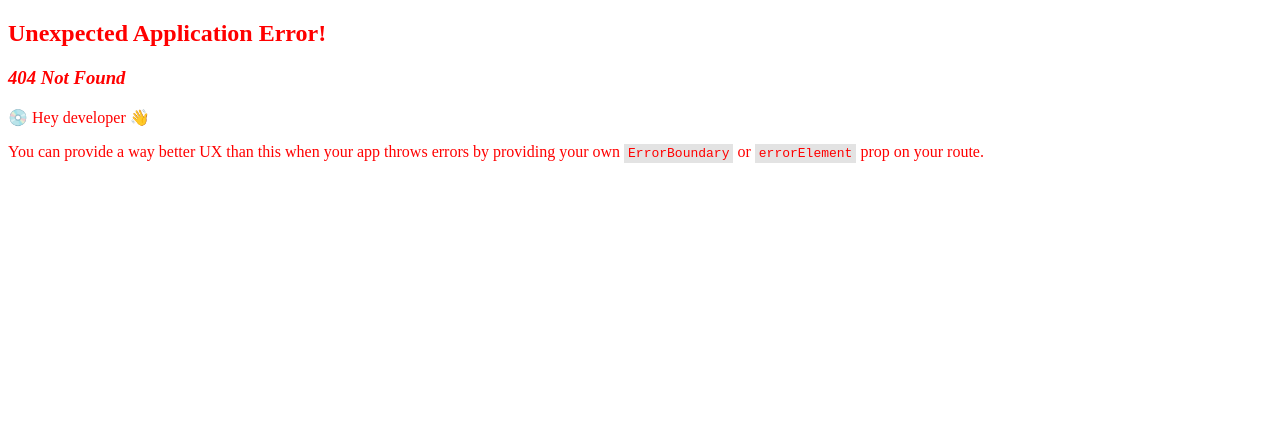
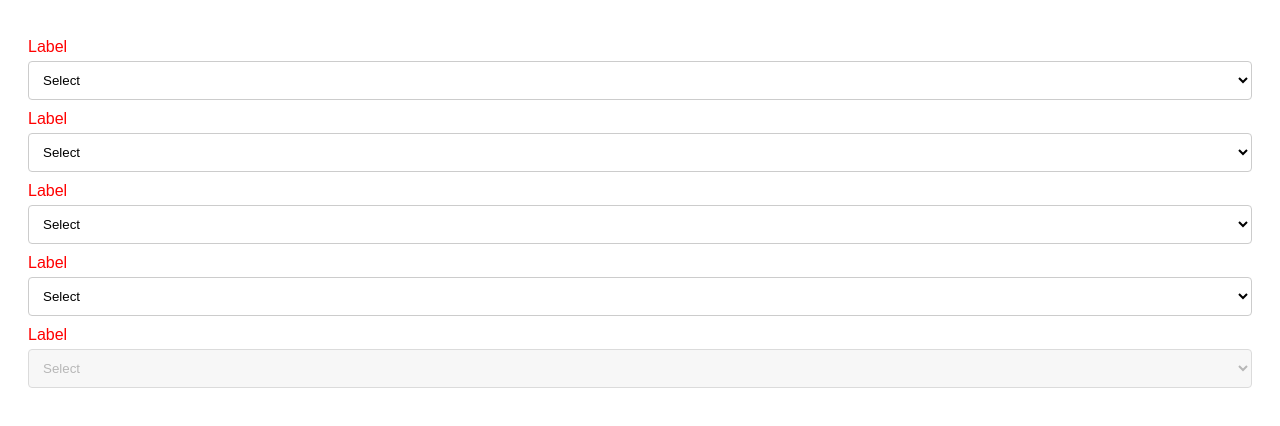
Before and after one commit to DeadMonstr/Turon, a React (Create React App) app: page /select in a window 1280 px wide. Before the commit this address had no page. Shown: the top 426 px of the page. Built offline with nearby package versions, Linux system fonts and the light colour scheme.

Commit message:
select code add and add font sizes

```diff
--- a/src/app/App.js
+++ b/src/app/App.js
@@ -2,6 +2,7 @@
 import cls from "./app.module.sass"
 import {createBrowserRouter, createRoutesFromElements, Route, RouterProvider} from "react-router-dom";
 import Website from "pages/website/Website";
+import Select from "../components/ui/select";
 
 
 function App() {
@@ -11,6 +12,7 @@ function App() {
     const router = createBrowserRouter(createRoutesFromElements(
         <>
             <Route path={"/"} element={<Website/>}/>
+            <Route path={"/select"} element={<Select/>}/>
         </>
     ));
 
--- a/src/components/ui/select.js
+++ b/src/components/ui/select.js
@@ -0,0 +1,45 @@
+import React from 'react';
+import cls from "./select.module.sass"
+
+const Select = () => {
+    return (
+        <div className={cls.Select}>
+            <div className={cls.selectContainer}>
+                <label>Label</label>
+                <select>
+                    <option>Select</option>
+                </select>
+            </div>
+
+            <div className={cls.selectContainer}>
+                <label>Label</label>
+                <select>
+                    <option>Select</option>
+                </select>
+            </div>
+
+            <div className={cls.selectContainer}>
+                <label>Label</label>
+                <select>
+                    <option>Select</option>
+                </select>
+            </div>
+
+            <div className={cls.selectContainer}>
+                <label>Label</label>
+                <select>
+                    <option>Select</option>
+                </select>
+            </div>
+
+            <div className={cls.selectContainer}>
+                <label>Label</label>
+                <select disabled>
+                    <option>Select</option>
+                </select>
+            </div>
+        </div>
+    );
+};
+
+export default Select;
--- /dev/null
+++ b/src/components/ui/select.module.sass
@@ -0,0 +1,47 @@
+
+
+.Select
+  font-family: sans-serif
+  padding: 20px
+
+
+.selectContainer
+  margin: 10px 0
+
+
+  label
+    display: block
+    margin-bottom: 5px
+
+
+  select
+    width: 100%
+    padding: 10px
+    border: 1px solid #ccc
+    border-radius: 4px
+    background-color: white
+    cursor: pointer
+
+    &:hover
+      border-color: blue
+
+    &:focus
+      border-color: purple
+      outline: none
+      box-shadow: 0 0 5px rgba(128, 0, 128, 0.5)
+
+    &:disabled
+      background-color: #f5f5f5
+      color: #999
+      cursor: not-allowed
+
+
+
+  &.hover select:hover
+    border-color: blue
+
+
+  &.focus select:focus
+    border-color: purple
+    outline: none
+    box-shadow: 0 0 5px rgba(128, 0, 128, 0.5)
```
Also changed, not shown: src/styles/_variables.sass (+10 -3 lines).
